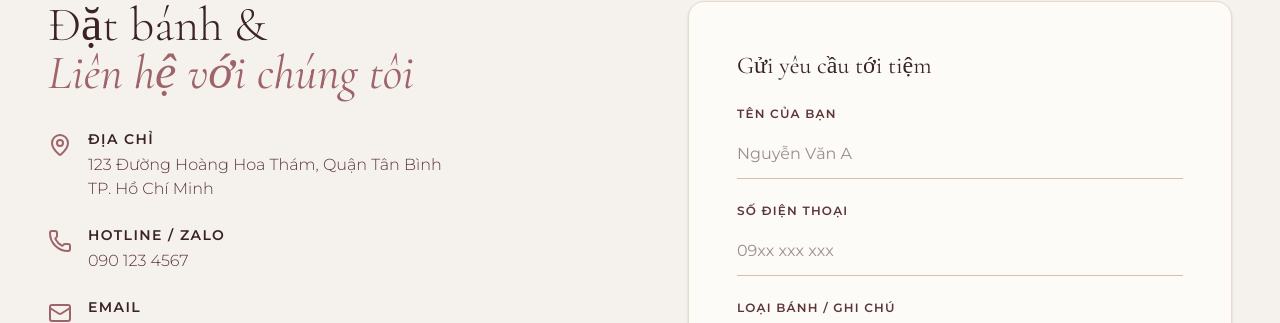
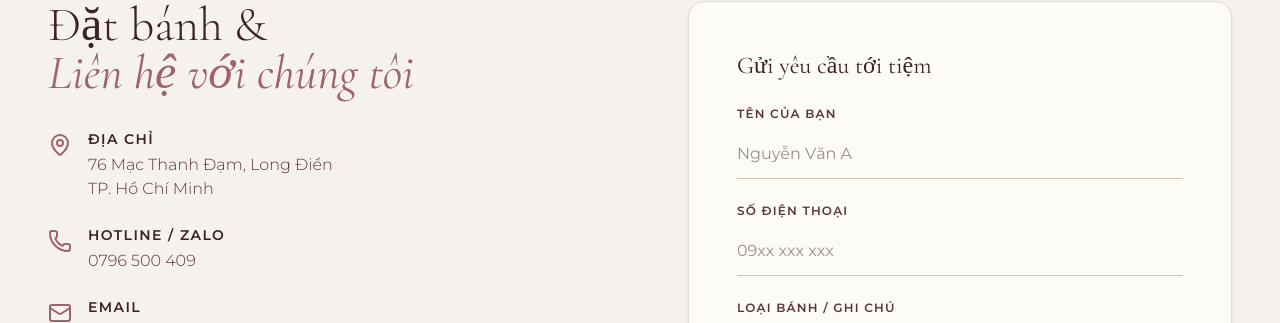
Before and after one commit to HIEUPC87/UCake, a React (Vite) app: page / in a window 1280 px wide. Shown: the part 3808-4131 px from the top of the page. Built offline with nearby package versions, Linux system fonts and the light colour scheme.

Commit message:
Update App.tsx

```diff
--- a/src/App.tsx
+++ b/src/App.tsx
@@ -258,14 +258,14 @@ export default function App() {
                   <MapPin className="text-primary-600 mt-1" size={24} />
                   <div>
                     <h4 className="font-semibold text-primary-900 uppercase tracking-widest text-sm mb-1">Địa chỉ</h4>
-                    <p className="text-primary-800 font-light">123 Đường Hoàng Hoa Thám, Quận Tân Bình<br/>TP. Hồ Chí Minh</p>
+                    <p className="text-primary-800 font-light">76 Mạc Thanh Đạm, Long Điền<br/>TP. Hồ Chí Minh</p>
                   </div>
                 </div>
                 <div className="flex items-start gap-4">
                   <Phone className="text-primary-600 mt-1" size={24} />
                   <div>
                     <h4 className="font-semibold text-primary-900 uppercase tracking-widest text-sm mb-1">Hotline / Zalo</h4>
-                    <p className="text-primary-800 font-light">090 123 4567</p>
+                    <p className="text-primary-800 font-light">0796 500 409</p>
                   </div>
                 </div>
                 <div className="flex items-start gap-4">
@@ -330,7 +330,7 @@ export default function App() {
 
       {/* Floating Action Button (Hotline) */}
       <a
-        href="tel:0901234567"
+        href="tel:0796500409"
         className="fixed bottom-6 right-6 z-50 bg-[#e05a5a] text-white p-4 rounded-full shadow-2xl flex items-center justify-center hover:scale-110 transition-transform overflow-visible group"
       >
         <span className="absolute inset-0 rounded-full bg-[#e05a5a] animate-ping opacity-75"></span>
```
